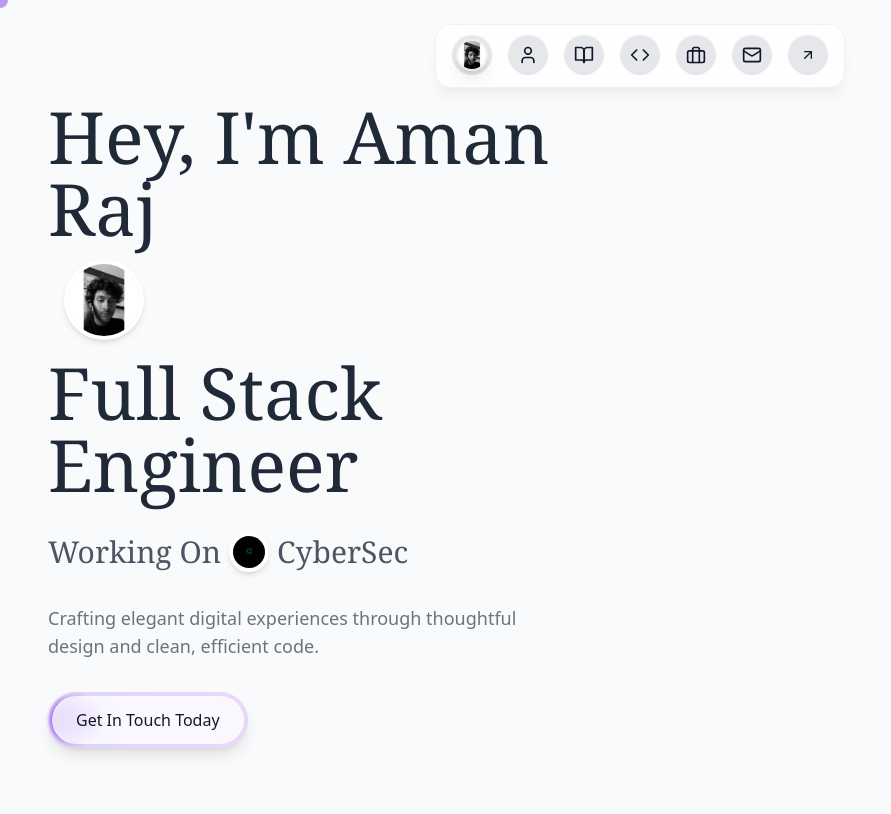
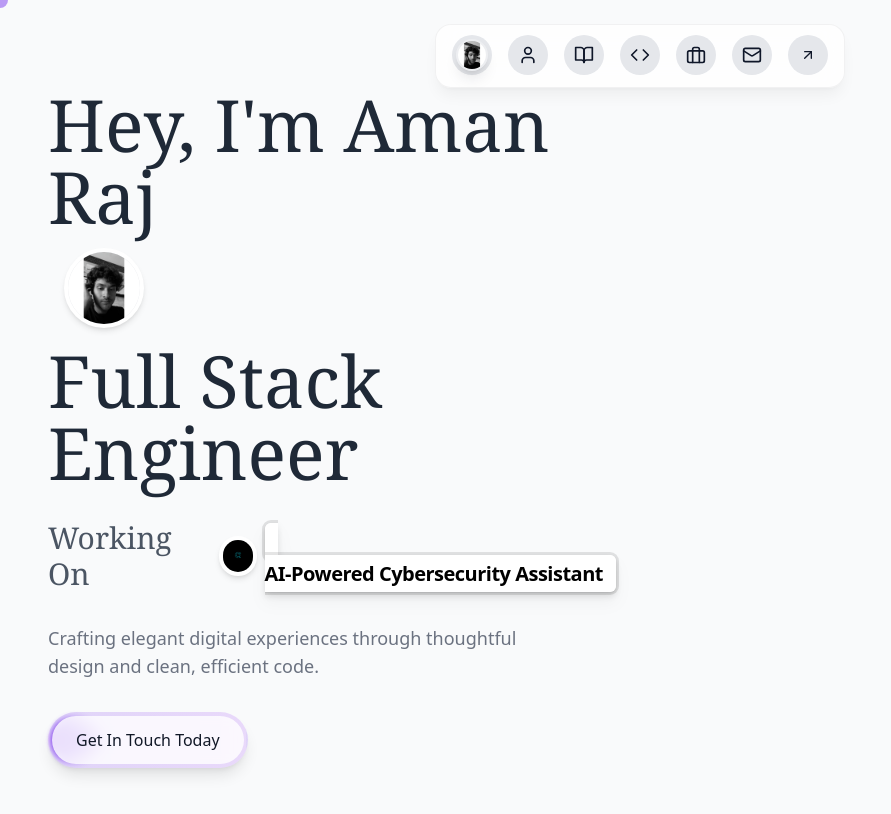
Before and after one commit to Yash7256/Portfolio, a React (Vite) app: page / in a window 1280 px wide. Shown: the top 814 px of the page, without its empty margins (0-891 px from the left). Built offline with nearby package versions, Linux system fonts and the light colour scheme.

Commit message:
feat: Implement LayoutTextFlip component on homepage

```diff
--- /dev/null
+++ b/src/components/ui/layout-text-flip.tsx
@@ -0,0 +1,58 @@
+"use client";
+import React, { useState, useEffect } from "react";
+import { motion, AnimatePresence } from "motion/react";
+import { cn } from "@/lib/utils";
+
+export const LayoutTextFlip = ({
+  text = "Build Amazing",
+  words = ["Landing Pages", "Component Blocks", "Page Sections", "3D Shaders"],
+  duration = 3000,
+}: {
+  text: string;
+  words: string[];
+  duration?: number;
+}) => {
+  const [currentIndex, setCurrentIndex] = useState(0);
+
+  useEffect(() => {
+    const interval = setInterval(() => {
+      setCurrentIndex((prevIndex) => (prevIndex + 1) % words.length);
+    }, duration);
+
+    return () => clearInterval(interval);
+  }, []);
+
+  return (
+    <>
+      <motion.span
+        layoutId="subtext"
+        className="text-lg font-bold tracking-tight drop-shadow-lg md:text-xl" // Reduced font size
+      >
+        {text}
+      </motion.span>
+
+      <motion.span
+        layout
+        className="relative w-fit overflow-hidden rounded-md border border-transparent bg-white px-3 py-1 font-sans text-lg font-bold tracking-tight text-black shadow-sm ring shadow-black/10 ring-black/10 drop-shadow-lg md:text-xl dark:bg-neutral-900 dark:text-white dark:shadow-sm dark:ring-1 dark:shadow-white/10 dark:ring-white/10" // Reduced font size and padding
+      >
+        <AnimatePresence mode="popLayout">
+          <motion.span
+            key={currentIndex}
+            initial={{ y: -40, filter: "blur(10px)" }}
+            animate={{
+              y: 0,
+              filter: "blur(0px)",
+            }}
+            exit={{ y: 50, filter: "blur(10px)", opacity: 0 }}
+            transition={{
+              duration: 0.5,
+            }}
+            className={cn("inline-block whitespace-nowrap")}
+          >
+            {words[currentIndex]}
+          </motion.span>
+        </AnimatePresence>
+      </motion.span>
+    </>
+  );
+};
--- a/src/pages/Home.tsx
+++ b/src/pages/Home.tsx
@@ -3,6 +3,7 @@ import { motion } from 'framer-motion';
 import { ArrowRight, MapPin, CheckCircle2 } from 'lucide-react';
 import { Link } from 'react-router-dom';
 import { HoverBorderGradientButton } from '@/components/hover-border-gradient-demo';
+import { LayoutTextFlip } from '@/components/ui/layout-text-flip';
 
 // List of available spline files in the public/assets/spline directory
 // List of available spline files in the public/assets/spline directory
@@ -87,7 +88,14 @@ const Home: React.FC = React.memo(() => {
                         }}
                       />
                     </span>
-                    <span className="ml-2">CyberSec</span>
+                    {/* Updated to show only CyberSec and AI-Powered Cybersecurity Assistant */}
+                    <span className="ml-2 text-lg sm:text-xl md:text-2xl">
+                      <LayoutTextFlip
+                        text=""
+                        words={["CyberSec", "AI-Powered Cybersecurity Assistant"]}
+                        duration={3000}
+                      />
+                    </span>
                   </span>
                 </span>
               </h1>
```
